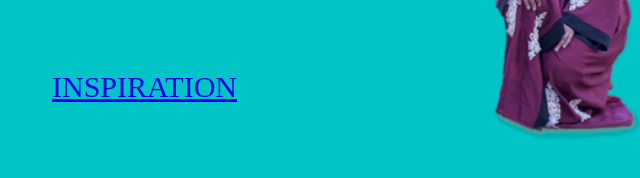
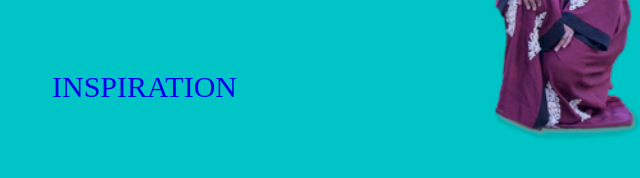
Before and after one commit to saif429/Modest_Expressions, a plain HTML site: page menu.html in a window 1280 px wide. Shown: the part 456-634 px from the top of the page, 76-716 px from the left. Drawn offline with Linux system fonts and the light colour scheme.

Commit message:
removing underline

```diff
--- a/menu.html
+++ b/menu.html
@@ -11,7 +11,7 @@
           alt="shop">
 -->
         <div id="inspo">
-        <a href="inspiration.html">INSPIRATION</a> </div>
+        <a href="inspiration.html" style="text-decoration: none;">INSPIRATION</a> </div>
         <div id="shop"> <a href="shop.html"> SHOP</a>
         </div>
     </body>
```
